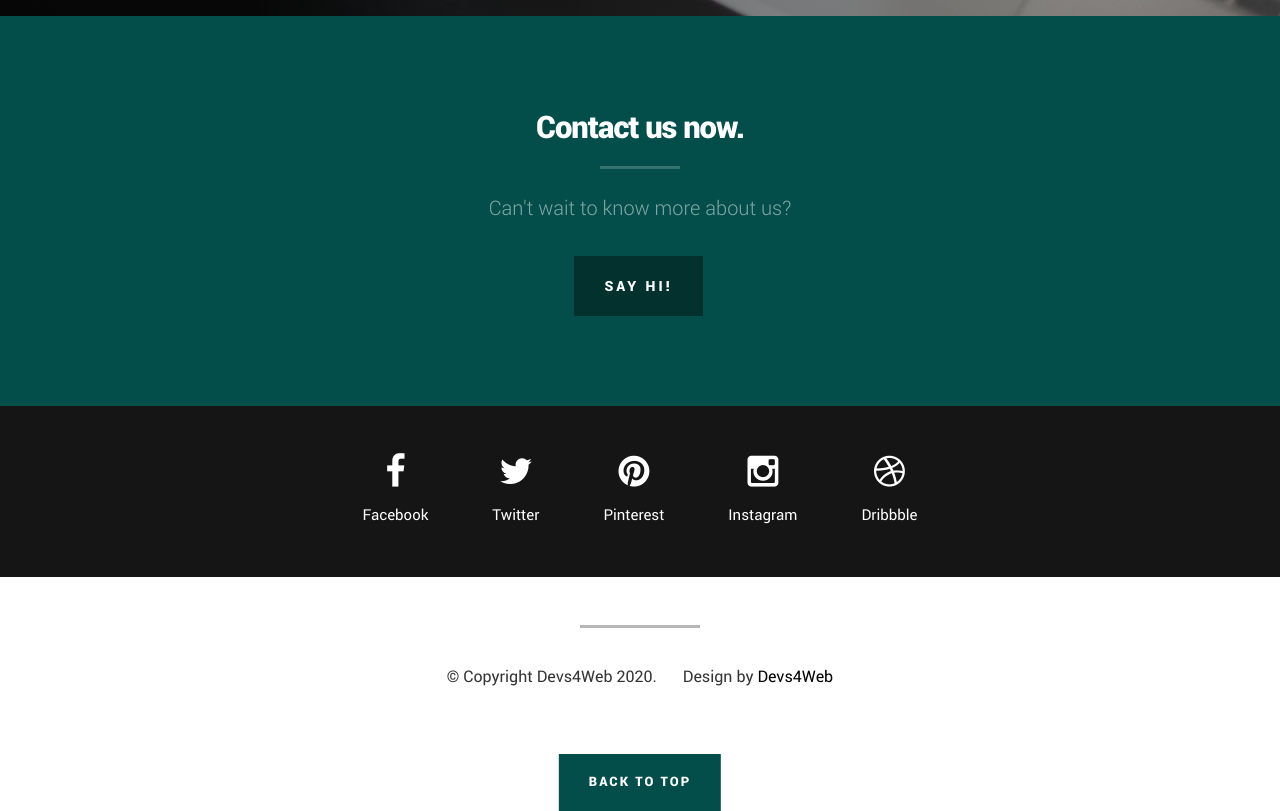
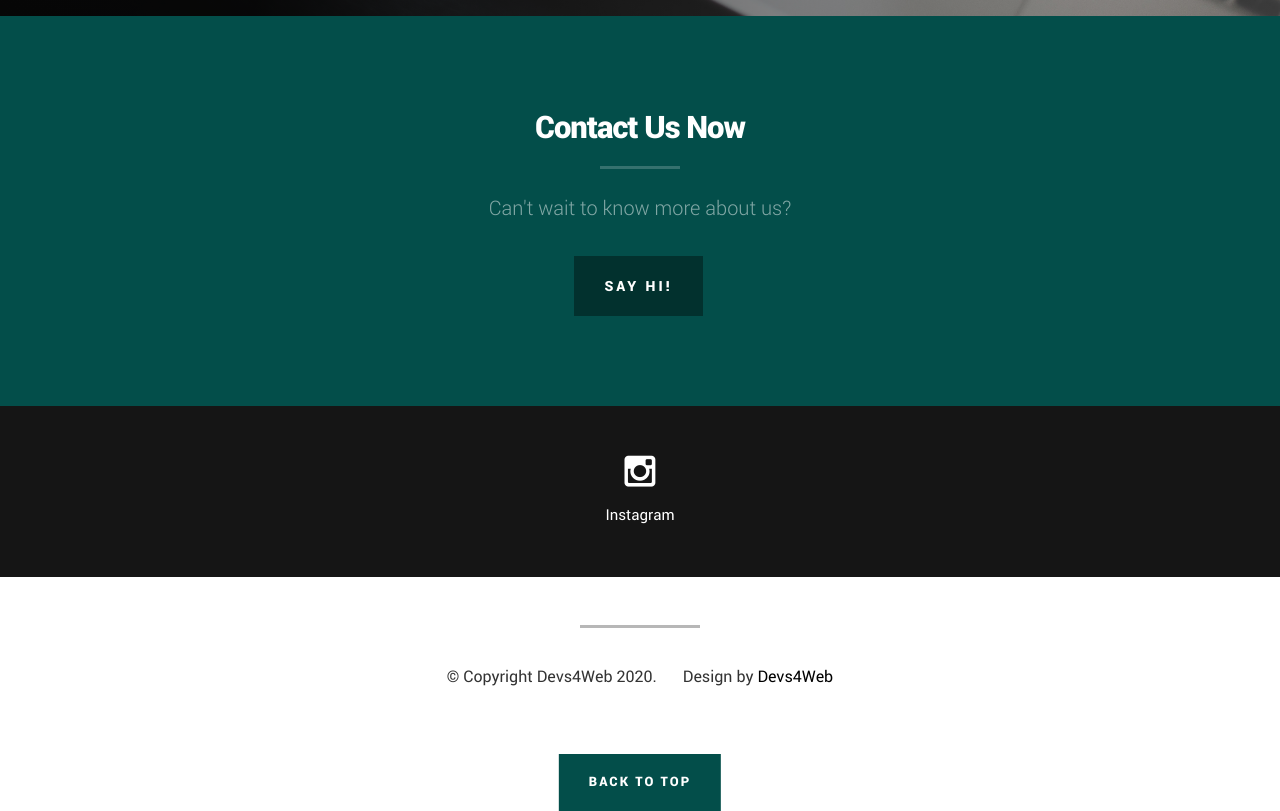
Before and after one commit to devs4web/d4w, a plain HTML site: page index.html in a window 1280 px wide. Shown: the part 784-1595 px from the top of the page. Drawn offline with Linux system fonts and the light colour scheme.

Commit message:
Update index.html

```diff
--- a/index.html
+++ b/index.html
@@ -30,7 +30,6 @@
 </head>
 
 <body id="top">
-
 	<!-- header
    ================================================== -->
    <header>
@@ -42,11 +41,11 @@
 
 			<div class="social-links">
 			   <ul>
-					<li><a href="#"><i class="fa fa-facebook"></i></a></li>
+					<!--<li><a href="#"><i class="fa fa-facebook"></i></a></li>
 					<li><a href="#"><i class="fa fa-twitter"></i></a></li>
-				   <li><a href="#"><i class="fa fa-pinterest"></i></a></li>
+				   <li><a href="#"><i class="fa fa-pinterest"></i></a></li>	-->
 				   <li><a href="https://www.instagram.com/devs4web"><i class="fa fa-instagram"></i></a></li>
-				   <li><a href="#"><i class="fa fa-dribbble"></i></a></li>
+				 <!-- <li><a href="#"><i class="fa fa-dribbble"></i></a></li>-->
 				</ul>
 			</div>
    	</div>
@@ -103,7 +102,7 @@
 
    		<div class="col-twelve cta-content">
 
-	     		<h2 class="h01"><a href="http://www.dreamhost.com/r.cgi?287326|STYLESHOUT">Contact us now.</a></h2>
+	     		<h2 class="h01">Contact Us Now</h2>
 
 		      <p class="lead">
 		      Can't wait to know more about us?
@@ -128,7 +127,7 @@
    		<div class="row">
 
 	         <ul class="footer-social-list">
-	            <li><a href="#">
+	            <!--<li><a href="#">
 	             	<i class="fa fa-facebook"></i><span>Facebook</span>
 	            </a></li>
 	            <li><a href="#">
@@ -136,13 +135,13 @@
 	            </a></li>
 	            <li><a href="#">
 	              	<i class="fa fa-pinterest"></i><span>Pinterest</span>
-	            </a></li>
+	            </a></li>-->
 	            <li><a href="https://www.instagram.com/devs4web">
 	              	<i class="fa fa-instagram"></i><span>Instagram</span>
 	            </a></li>
-	            <li><a href="#">
+	            <!--<li><a href="#">
 	              	<i class="fa fa-dribbble"></i><span>Dribbble</span>
-	            </a></li>
+	            </a></li>-->
 	         </ul>
 
 			</div> <!-- /row -->
```
